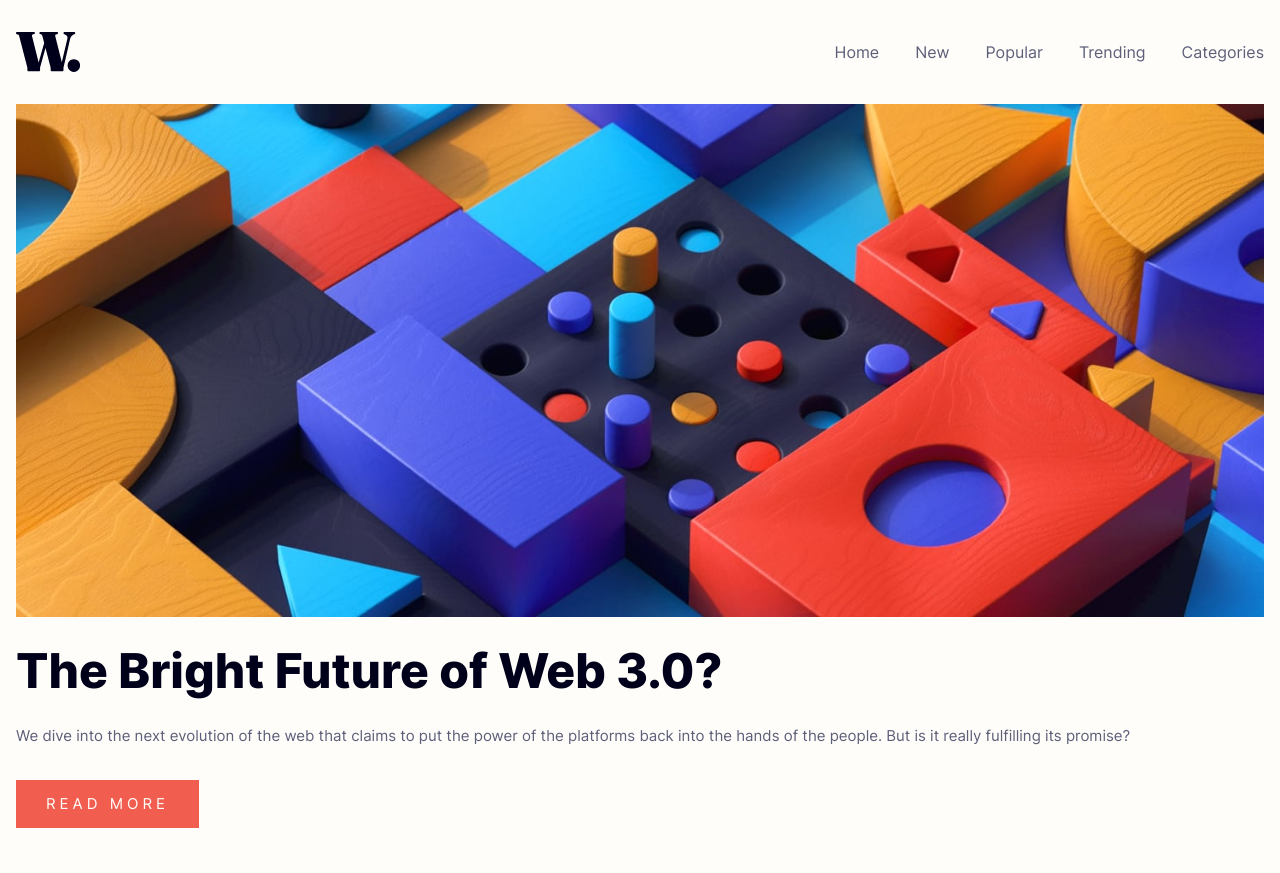
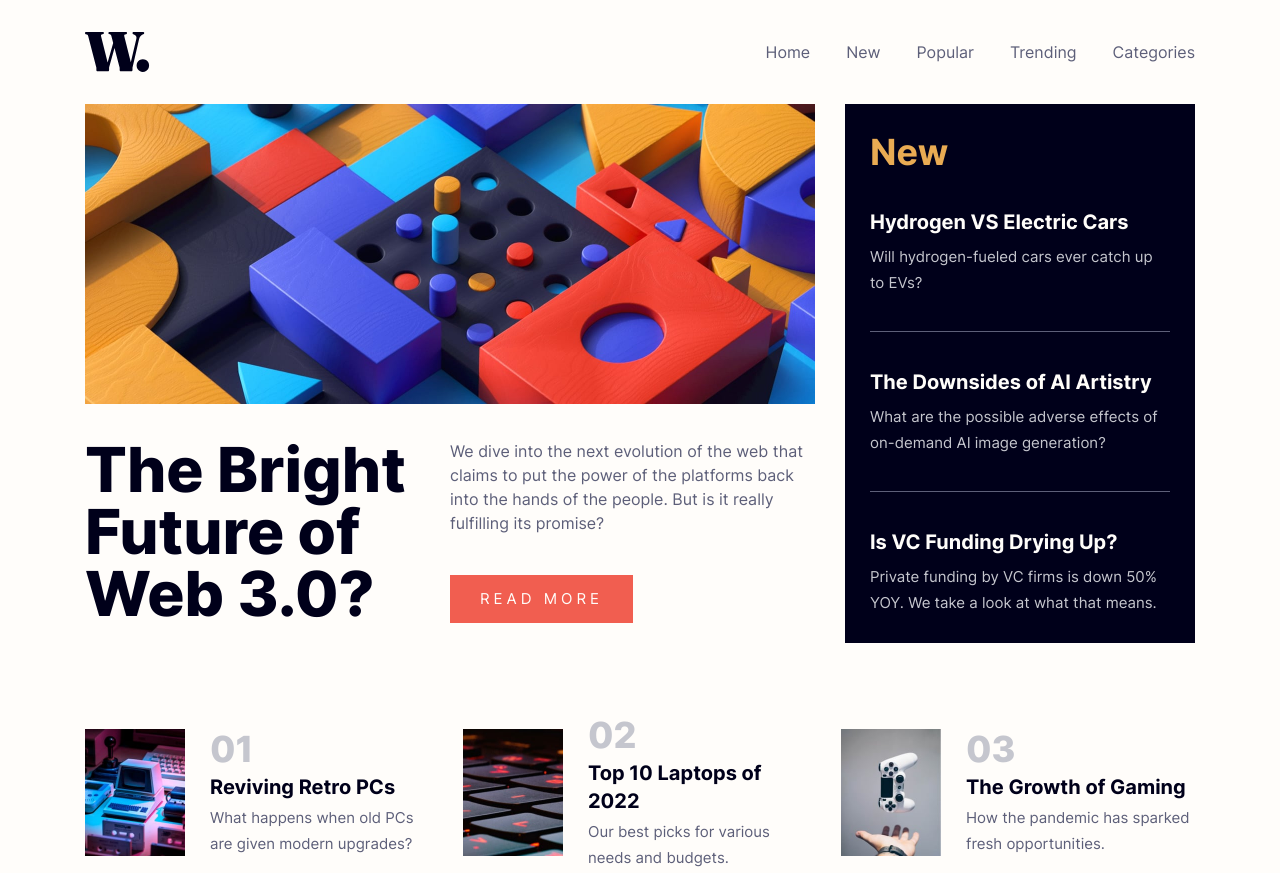
Before and after one commit to madegilangaditya/news-homepage-main, a plain HTML site: page index.html in a window 1280 px wide. Shown: the top 873 px of the page. Drawn offline with Linux system fonts and the light colour scheme.

Commit message:
add style for desktop

```diff
--- a/index.html
+++ b/index.html
@@ -36,22 +36,22 @@
         </nav>
       </div>
     </header>
-    <section class="header-banner mb-16">
-      <div class="container">
-        <div class="header-banner-content mb-16">
-          <div class="banner-image pb-4 mb-3.5">
+    <section class="header-banner mb-16 lg:mb-[72px]">
+      <div class="container grid grid-cols-1 lg:grid-cols-3 gap-0 lg:gap-[30px]">
+        <div class="header-banner-content mb-16 lg:mb-0 col-span-2">
+          <div class="banner-image pb-4 lg:pb-[21px] mb-3.5">
             <img src="./assets/images/image-web-3-mobile.jpg" alt="Banner Mobile" srcset="" class="lg:hidden w-full">
             <img src="./assets/images/image-web-3-desktop.jpg" alt="Banner Desktop" srcset="" class="hidden lg:block w-full">
           </div>
-          <div class="detail-headline">
-            <h1 class="font-extrabold text-5xl mb-7">The Bright Future of Web 3.0?</h1>
+          <div class="detail-headline grid lg:grid-cols-2">
+            <h1 class="font-extrabold text-5xl lg:text-[62px] mb-7 lg:mb-0">The Bright Future of Web 3.0?</h1>
             <div class="content-detail">
-              <p class="mb-8">We dive into the next evolution of the web that claims to put the power of the platforms back into the hands of the people. But is it really fulfilling its promise?</p>
+              <p class="mb-8 lg:mb-10 lg:text-base">We dive into the next evolution of the web that claims to put the power of the platforms back into the hands of the people. But is it really fulfilling its promise?</p>
               <a href="#" class="btn">Read more</a>
             </div>
           </div>
         </div>
-        <aside class="new bg-very-dark-blue py-7 px-6">
+        <aside class="new bg-very-dark-blue py-7 px-[25px]">
           <h2 class="text-soft-orange mb-9">New</h2>
           <div class="new-article pb-9 mb-9 border-b border-dark-grayish-blue">
             <a href="#newarticle1"><h3 class="text-off-white hover:text-soft-orange mb-2">Hydrogen VS Electric Cars</h3></a>
@@ -74,7 +74,7 @@
           <div class="article-img-wrap max-w-[100px]"><img src="./assets/images/image-retro-pcs.jpg" alt="article 1"></div>
           <div class="article-details">
             <div class="number text-4xl font-extrabold text-grayish-blue mb-1"><span>01</span></div>
-            <a href="#article1"><h3 class="mb-1 text-lg hover:text-soft-red">Reviving Retro PCs</h3></a>
+            <a href="#article1"><h3 class="mb-1 text-lg lg:text-xl hover:text-soft-red">Reviving Retro PCs</h3></a>
             <p>What happens when old PCs are given modern upgrades?</p>
           </div>
         </div>
@@ -82,7 +82,7 @@
           <div class="article-img-wrap max-w-[100px]"><img src="./assets/images/image-top-laptops.jpg" alt="article 2"></div>
           <div class="article-details">
             <div class="number text-4xl font-extrabold text-grayish-blue mb-1"><span>02</span></div>
-            <a href="#article2"><h3 class="mb-1 text-lg hover:text-soft-red">Top 10 Laptops of 2022</h3></a>
+            <a href="#article2"><h3 class="mb-1 text-lg lg:text-xl hover:text-soft-red">Top 10 Laptops of 2022</h3></a>
             <p>Our best picks for various needs and budgets.</p>
           </div>
         </div>
@@ -90,7 +90,7 @@
           <div class="article-img-wrap max-w-[100px]"><img src="./assets/images/image-gaming-growth.jpg" alt="article3"></div>
           <div class="article-details">
             <div class="number text-4xl font-extrabold text-grayish-blue mb-1"><span>03</span></div>
-            <a href="#article3"><h3 class="mb-1 text-lg hover:text-soft-red">The Growth of Gaming</h3></a>
+            <a href="#article3"><h3 class="mb-1 text-lg lg:text-xl hover:text-soft-red">The Growth of Gaming</h3></a>
             <p>How the pandemic has sparked fresh opportunities.</p>
           </div>
         </div>
--- a/src/index.css
+++ b/src/index.css
@@ -47,6 +47,7 @@
     .container{
         @apply mx-auto;
         @apply px-4;
+        max-width:1142px !important;
     }
 
     .btn{
```
Also changed, not shown: dist/style.css.
